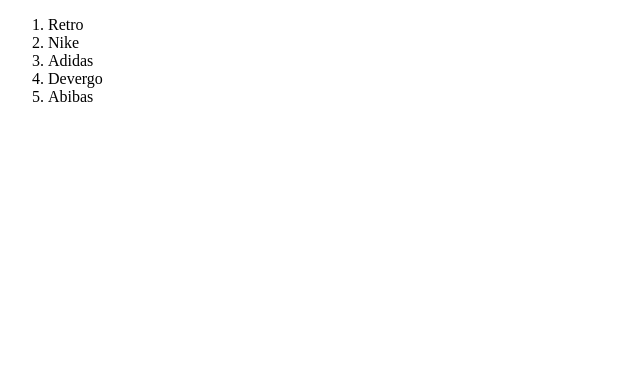
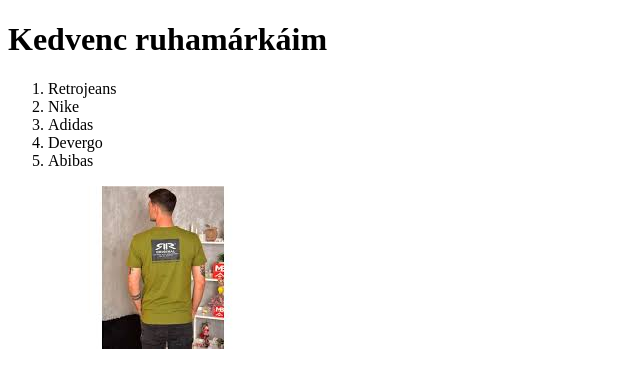
Before and after one commit to lorinc06xd/git_doga_web, a plain HTML site: page index.html in a window 1280 px wide. Shown: the whole page, without its empty margins (0-640 px from the left). Drawn offline with Linux system fonts and the light colour scheme.

Commit message:
html kiegészítve

```diff
--- a/index.html
+++ b/index.html
@@ -4,14 +4,17 @@
     <meta charset="UTF-8">
     <meta name="viewport" content="width=device-width, initial-scale=1.0">
     <title>Document</title>
+    <link rel="stylesheet" href="style.css">
 </head>
 <body>
+    <h1>Kedvenc ruhamárkáim</h1>
     <ol>
-        <li>Retro</li>
+        <li>Retrojeans</li>
         <li>Nike</li>
         <li>Adidas</li>
         <li>Devergo</li>
         <li>Abibas</li>
     </ol>
+    <img src="images.jfif">
 </body>
 </html>
```
